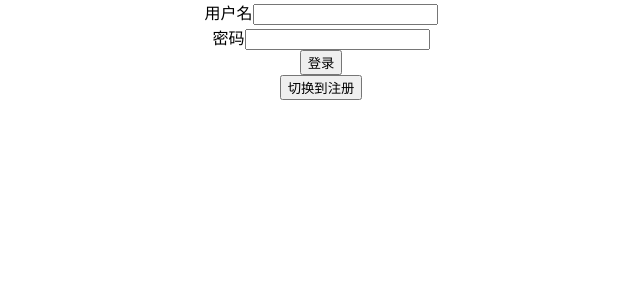
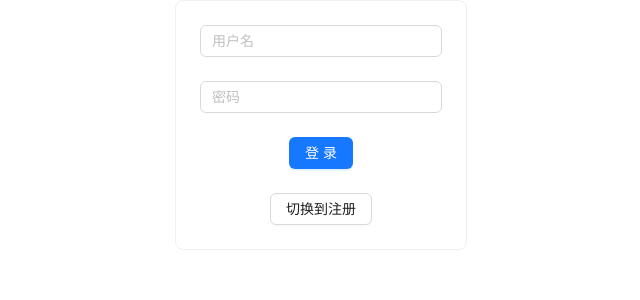
Before and after one commit to P4X666/jira, a React (Create React App) app: page / in a window 1280 px wide. Shown: the top 300 px of the page, without its empty margins (319-959 px from the left). Built offline with nearby package versions, Linux system fonts and the light colour scheme.

Commit message:
feat: 添加 antd，并对原有的组件进行替换

```diff
--- /dev/null
+++ b/craco.config.js
@@ -0,0 +1,20 @@
+const CracoLessPlugin = require("craco-less");
+
+module.exports = {
+  plugins: [
+    {
+      plugin: CracoLessPlugin,
+      options: {
+        lessLoaderOptions: {
+          lessOptions: {
+            modifyVars: {
+              "@primary-color": "rgb(0, 82, 204)",
+              "@font-size-base": "16px",
+            },
+            javascriptEnabled: true,
+          },
+        },
+      },
+    },
+  ],
+};
--- a/src/App.tsx
+++ b/src/App.tsx
@@ -1,4 +1,3 @@
-import React from "react";
 import "./App.css";
 import { useAuth } from "context/auth-context";
 import { AuthenticatedApp } from "screens/authenticated-app";
--- a/src/context/auth-context.tsx
+++ b/src/context/auth-context.tsx
@@ -4,7 +4,7 @@ import { User } from "types/user";
 import { http } from "utils/http";
 import useMount from "hooks/useMount";
 
-interface AuthForm {
+export interface AuthForm {
   username: string;
   password: string;
 }
--- a/src/index.tsx
+++ b/src/index.tsx
@@ -1,6 +1,7 @@
 import React from "react";
 import ReactDOM from "react-dom/client";
 import "./index.css";
+import "antd/dist/reset.css";
 import App from "./App";
 import { AppProviders } from "context";
 // import reportWebVitals from './reportWebVitals';
--- a/src/screens/project-list/list.tsx
+++ b/src/screens/project-list/list.tsx
@@ -1,3 +1,4 @@
+import { Table } from "antd";
 import { useEffect, useRef } from "react";
 
 export type UserType = {
@@ -19,24 +20,28 @@ const List = (props: { list: ProjectType[]; users: UserType[] }) => {
     }, {} as Record<string, UserType>);
   }, [users]);
   return (
-    <table>
-      <thead>
-        <tr>
-          <th>名称</th>
-          <th>负责人</th>
-        </tr>
-      </thead>
-      <tbody>
-        {list.map((project) => {
-          return (
-            <tr key={project.id}>
-              <td>{project.name}</td>
-              <td>{usersMap.current[project.personId]?.name}</td>
-            </tr>
-          );
-        })}
-      </tbody>
-    </table>
+    <Table
+      pagination={false}
+      columns={[
+        {
+          title: "名称",
+          dataIndex: "name",
+          sorter: (a, b) => a.name.localeCompare(b.name),
+        },
+        {
+          title: "负责人",
+          render(value, project) {
+            return (
+              <span>
+                {users.find((user) => user.id === project.personId)?.name ||
+                  "未知"}
+              </span>
+            );
+          },
+        },
+      ]}
+      dataSource={list}
+    />
   );
 };
 
--- a/src/screens/project-list/search-panel.tsx
+++ b/src/screens/project-list/search-panel.tsx
@@ -1,3 +1,4 @@
+import { Input, Select } from "antd";
 import { ParamType } from ".";
 import { UserType } from "./list";
 
@@ -12,24 +13,32 @@ const SearchPanel = (props: SearchPanelProps) => {
   return (
     <form>
       <div>
-        <input
+        <Input
           type="text"
           value={param.name}
-          onChange={(evt) => setParam({ ...param, name: evt.target.value })}
+          onChange={(evt) =>
+            setParam({
+              ...param,
+              name: evt.target.value,
+            })
+          }
         />
-        <select
+        <Select
           value={param.personId}
-          onChange={(evt) => setParam({ ...param, personId: evt.target.value })}
+          onChange={(value) =>
+            setParam({
+              ...param,
+              personId: value,
+            })
+          }
         >
-          <option value="">负责人</option>
-          {users.map((user) => {
-            return (
-              <option key={user.id} value={user.id}>
-                {user.name}
-              </option>
-            );
-          })}
-        </select>
+          <Select.Option value={""}>负责人</Select.Option>
+          {users.map((user) => (
+            <Select.Option key={user.id} value={user.id}>
+              {user.name}
+            </Select.Option>
+          ))}
+        </Select>
       </div>
     </form>
   );
--- a/src/screens/unauthenticated-app/index.tsx
+++ b/src/screens/unauthenticated-app/index.tsx
@@ -1,15 +1,18 @@
 import { useState } from "react";
 import { RegisterScreen } from "screens/unauthenticated-app/register";
 import { LoginScreen } from "screens/unauthenticated-app/login";
+import { Card, Button } from "antd";
 
 export const UnauthenticatedApp = () => {
   const [isRegister, setIsRegister] = useState(false);
   return (
-    <div>
-      {isRegister ? <RegisterScreen /> : <LoginScreen />}
-      <button onClick={() => setIsRegister(!isRegister)}>
-        切换到{isRegister ? "登录" : "注册"}
-      </button>
+    <div style={{ display: "flex", justifyContent: "center" }}>
+      <Card>
+        {isRegister ? <RegisterScreen /> : <LoginScreen />}
+        <Button onClick={() => setIsRegister(!isRegister)}>
+          切换到{isRegister ? "登录" : "注册"}
+        </Button>
+      </Card>
     </div>
   );
 };
--- a/src/screens/unauthenticated-app/login.tsx
+++ b/src/screens/unauthenticated-app/login.tsx
@@ -1,30 +1,32 @@
-import React, { FormEvent } from "react";
-import { useAuth } from "context/auth-context";
+import { AuthForm, useAuth } from "context/auth-context";
+import { Form, Input, Button } from "antd";
 
 export const LoginScreen = () => {
   const { login } = useAuth();
 
-  // HTMLFormElement extends Element
-  const handleSubmit = (event: FormEvent<HTMLFormElement>) => {
-    event.preventDefault();
-    const username = (event.currentTarget.elements[0] as HTMLInputElement)
-      .value;
-    const password = (event.currentTarget.elements[1] as HTMLInputElement)
-      .value;
-    login({ username, password });
+  const handleSubmit = (values: AuthForm) => {
+    login(values);
   };
 
   return (
-    <form onSubmit={handleSubmit}>
-      <div>
-        <label htmlFor="username">用户名</label>
-        <input type="text" id={"username"} />
-      </div>
-      <div>
-        <label htmlFor="password">密码</label>
-        <input type="password" id={"password"} />
-      </div>
-      <button type={"submit"}>登录</button>
-    </form>
+    <Form onFinish={handleSubmit}>
+      <Form.Item
+        name={"username"}
+        rules={[{ required: true, message: "请输入用户名" }]}
+      >
+        <Input placeholder={"用户名"} type="text" id={"username"} />
+      </Form.Item>
+      <Form.Item
+        name={"password"}
+        rules={[{ required: true, message: "请输入密码" }]}
+      >
+        <Input placeholder={"密码"} type="password" id={"password"} />
+      </Form.Item>
+      <Form.Item>
+        <Button htmlType={"submit"} type={"primary"}>
+          登录
+        </Button>
+      </Form.Item>
+    </Form>
   );
 };
--- a/src/screens/unauthenticated-app/register.tsx
+++ b/src/screens/unauthenticated-app/register.tsx
@@ -1,30 +1,33 @@
-import { FormEvent } from "react";
-import { useAuth } from "context/auth-context";
+import { AuthForm, useAuth } from "context/auth-context";
+import { Button, Form, Input } from "antd";
 
 export const RegisterScreen = () => {
   const { register } = useAuth();
 
   // HTMLFormElement extends Element
-  const handleSubmit = (event: FormEvent<HTMLFormElement>) => {
-    event.preventDefault();
-    const username = (event.currentTarget.elements[0] as HTMLInputElement)
-      .value;
-    const password = (event.currentTarget.elements[1] as HTMLInputElement)
-      .value;
-    register({ username, password });
+  const handleSubmit = (values: AuthForm) => {
+    register(values);
   };
 
   return (
-    <form onSubmit={handleSubmit}>
-      <div>
-        <label htmlFor="username">用户名</label>
-        <input type="text" id="username" />
-      </div>
-      <div>
-        <label htmlFor="password">密码</label>
-        <input type="password" id="password" />
-      </div>
-      <button type="submit">注册</button>
-    </form>
+    <Form onFinish={handleSubmit}>
+      <Form.Item
+        name={"username"}
+        rules={[{ required: true, message: "请输入用户名" }]}
+      >
+        <Input placeholder={"用户名"} type="text" id={"username"} />
+      </Form.Item>
+      <Form.Item
+        name={"password"}
+        rules={[{ required: true, message: "请输入密码" }]}
+      >
+        <Input placeholder={"密码"} type="password" id={"password"} />
+      </Form.Item>
+      <Form.Item>
+        <Button htmlType={"submit"} type={"primary"}>
+          注册
+        </Button>
+      </Form.Item>
+    </Form>
   );
 };
```
Also changed, not shown: package.json (+6 -3 lines), 1 other file (tests, documents, lock files or other folders).
